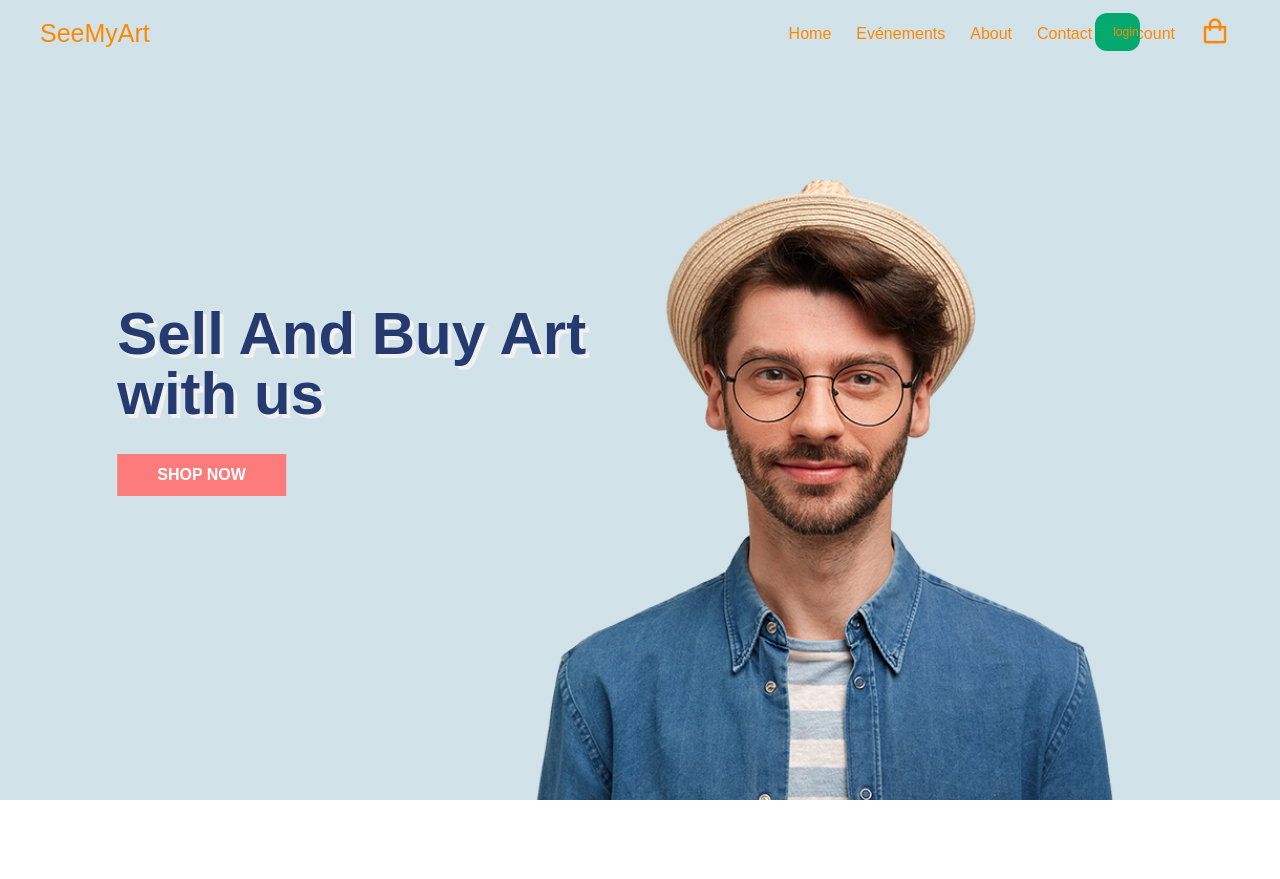
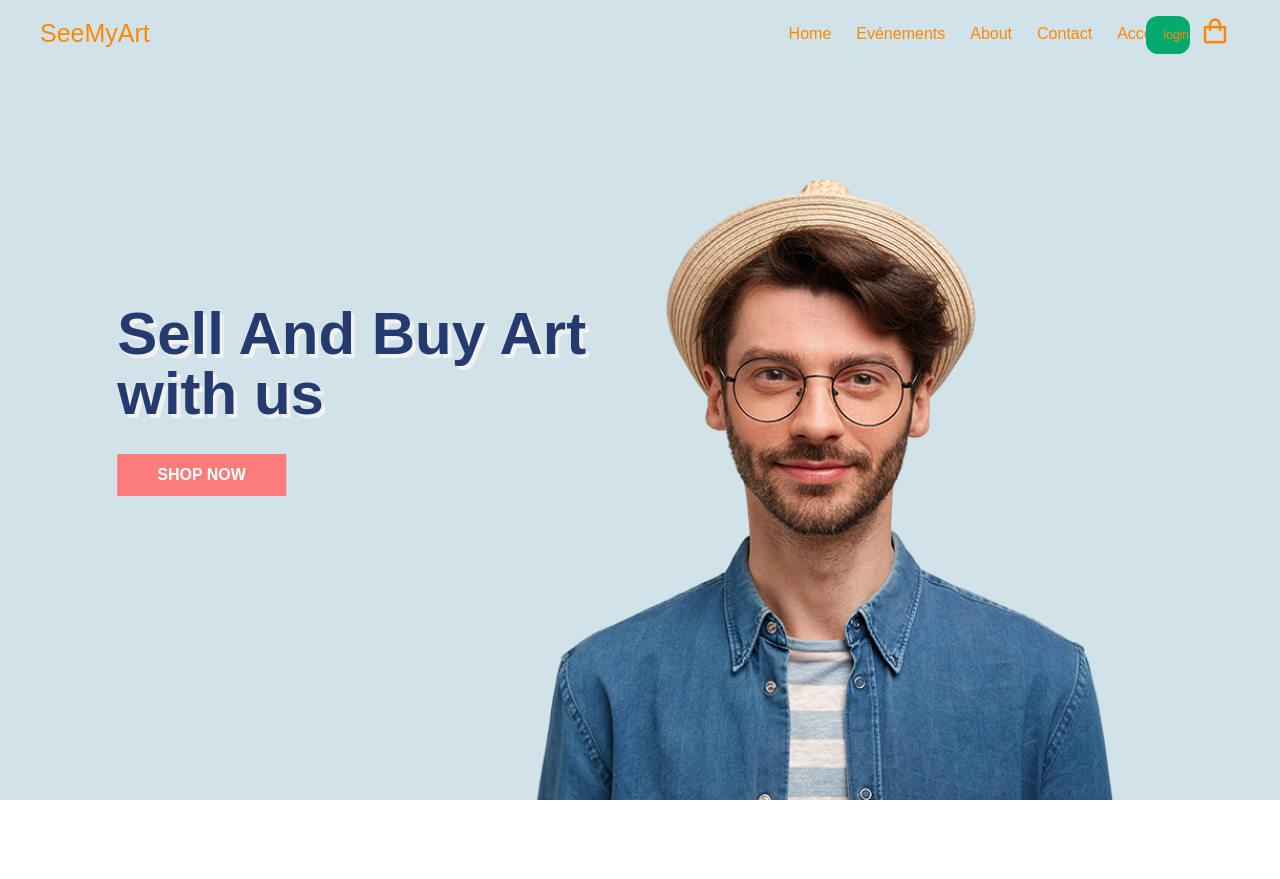
Before and after one commit to eyawartateni/HomeOfArt, a PHP site: page /afficherPub.php in a window 1280 px wide; the page is wider, and only the part inside the window is pictured. Shown: the top 879 px of that part. Run offline with PHP 8.4, Linux system fonts and the light colour scheme; data comes from the database, SQL or seed files in the repository.

Commit message:
fix butoun login
position login button fixed with % instead of px

```diff
--- a/HomeOfArt-main/frint/view/front/afficherPub.php
+++ b/HomeOfArt-main/frint/view/front/afficherPub.php
@@ -14,7 +14,7 @@ $db= config::getConnexion();
 <html lang="en">
     <!-- Hero -->
 
-    <li value="login" style="background-color: #04AA6D; color: #ff8800; padding: 12px 18px; margin: 8px 0; border: none; border-radius: 12px;cursor: pointer; width: 3.5%;font-size: 12px; position:absolute ; top:5px; right:140px;">
+    <li value="login" style="background-color: #04AA6D; color: #ff8800; padding: 12px 18px; margin: 8px 0; border: none; border-radius: 12px;cursor: pointer; width: 3.5%;font-size: 12px; position:absolute ; top:1%; right:7%;">
                <a href="./login.php" > login</a>
             </li>
     <img src="./include/images/banner.png" alt="" class="hero-img" />
```
